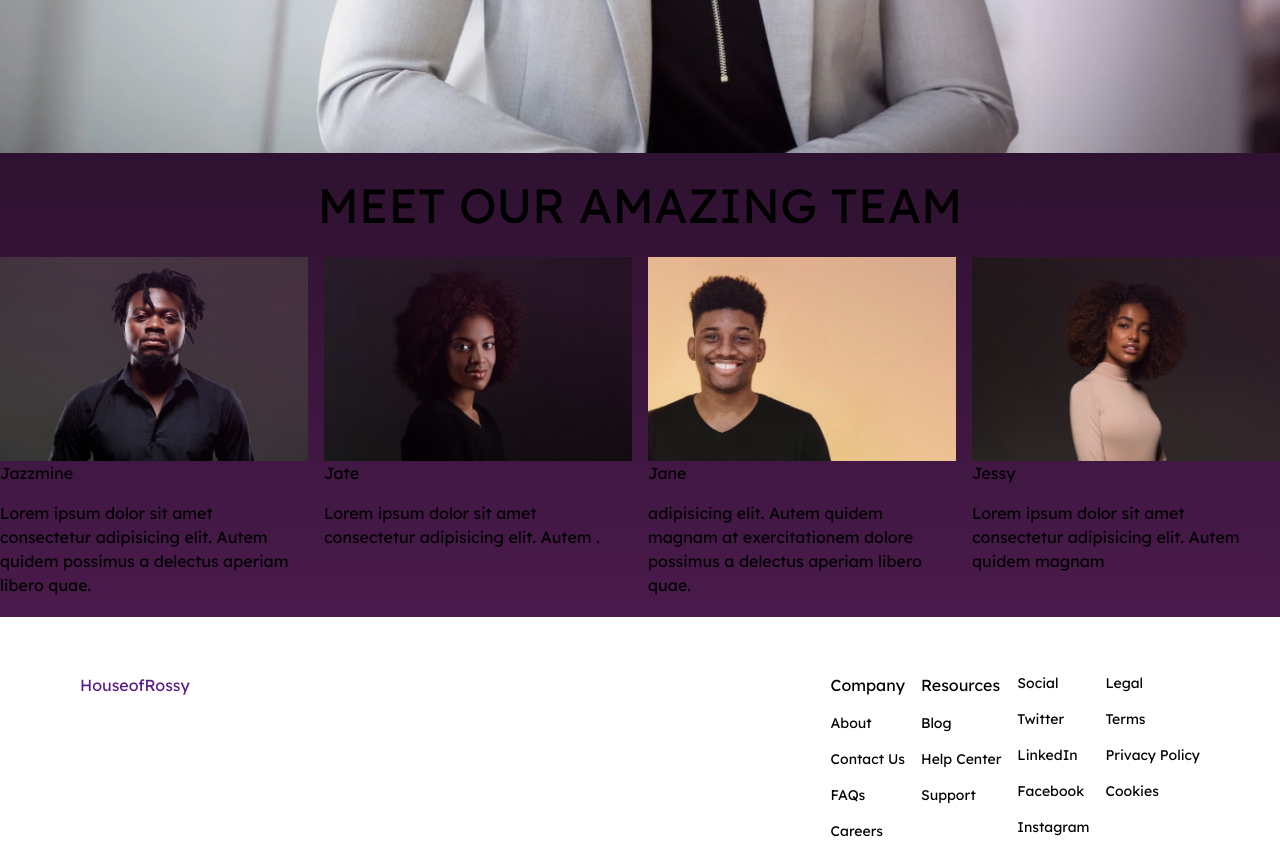
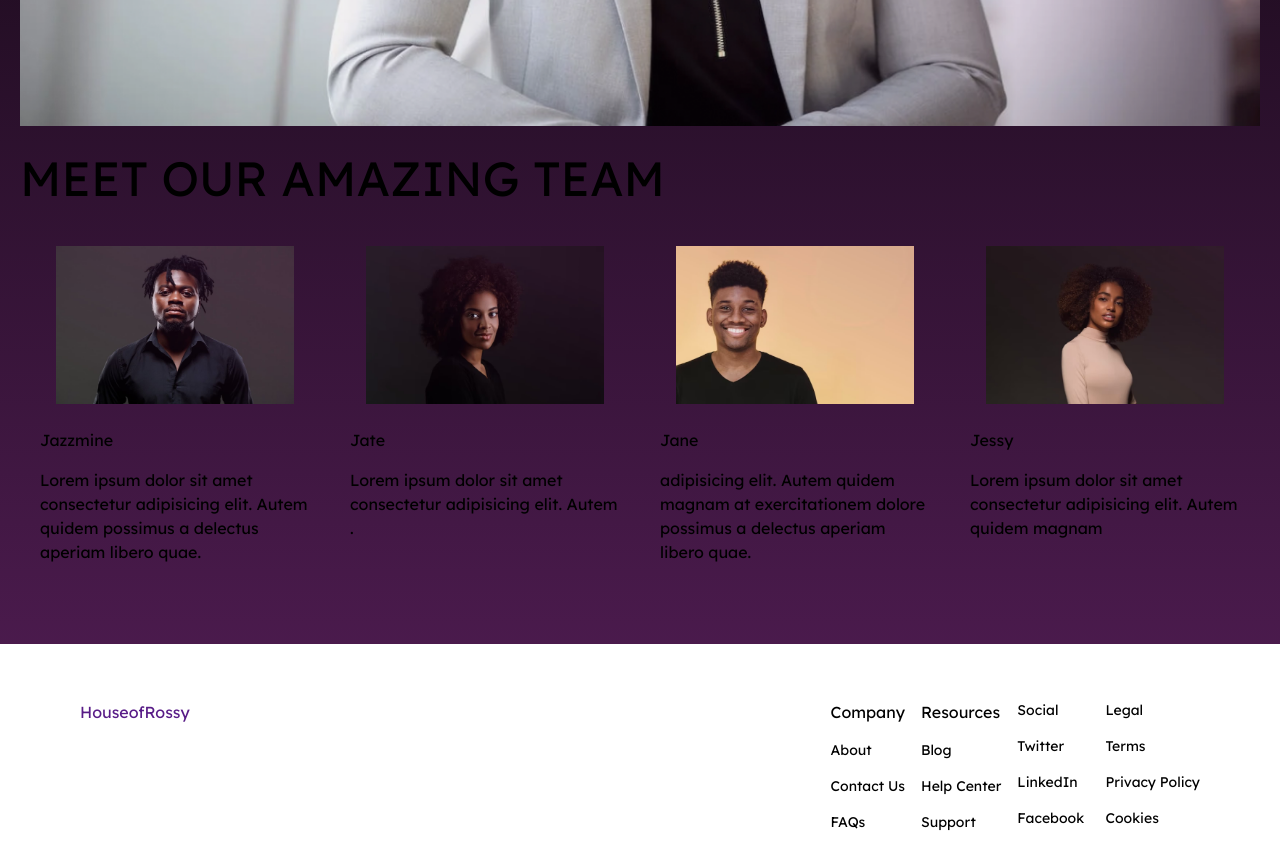
Before and after one commit to Mrjiks/beauty, a Next.js app: page /about in a window 1280 px wide. Shown: the part 1040-1887 px from the top of the page. Built offline with nearby package versions, Linux system fonts and the light colour scheme.

Commit message:
Format about page layout

```diff
--- a/app/about/page.tsx
+++ b/app/about/page.tsx
@@ -25,10 +25,10 @@ const About = () => {
     },
   ];
   return (
-    <section className='container flex flex-col  min-h-screen items-center  py-20 mx-auto'>
-      <div className='flex flex-col'>
-        <h2 className='text-[3rem]'>ABOUT US</h2>
-        <p className='mb-10'>
+    <section className='container flex flex-col  min-h-screen items-center  py-20 mx-auto px-5'>
+      <div className='flex flex-col '>
+        <h2 className='text-[3rem] '>ABOUT US</h2>
+        <p className='mb-10 text-justify'>
           we believe that beauty is an art form, and every individual deserves to feel confident and
           empowered in their own unique skin. Our makeup website is dedicated to bringing you a
           comprehensive range of services, top-quality makeup products, and an enriching beauty
@@ -43,28 +43,27 @@ const About = () => {
           alt='Pictures of ladies hairstyles'
           className='object-cover'
         />
+        <h2 className='md:text-[3rem] py-4'>MEET OUR AMAZING TEAM</h2>
       </div>
 
-      <div className='flex flex-col justify-center items-center w-full'>
-        <h2 className='text-[3rem] py-4'>MEET OUR AMAZING TEAM</h2>
-
-        <div className='relative flex justify-around items-center gap-4'>
-          {teams.map(({ src, name, text }) => {
-            return (
-              <div key={src} className='flex flex-col w-full h-[200px] mb-20'>
+      <div className='md:grid lg:grid-cols-4 md:grid-cols-3'>
+        {teams.map(({ src, name, text }) => {
+          return (
+            <div key={src} className=''>
+              <div className='px-5 md:grid'>
                 <Image
                   src={`${src}`}
-                  width={1312}
-                  height={883}
+                  width={400}
+                  height={200}
                   alt='Pictures of ladies hairstyles'
-                  className='object-cover'
+                  className='object-cover px-4 py-4'
                 />
-                <p>{name}</p>
-                <p className='mt-4'>{text}</p>
+                <p className='py-2'>{name}</p>
+                <p className='mt-2'>{text}</p>
               </div>
-            );
-          })}
-        </div>
+            </div>
+          );
+        })}
       </div>
     </section>
   );
```
